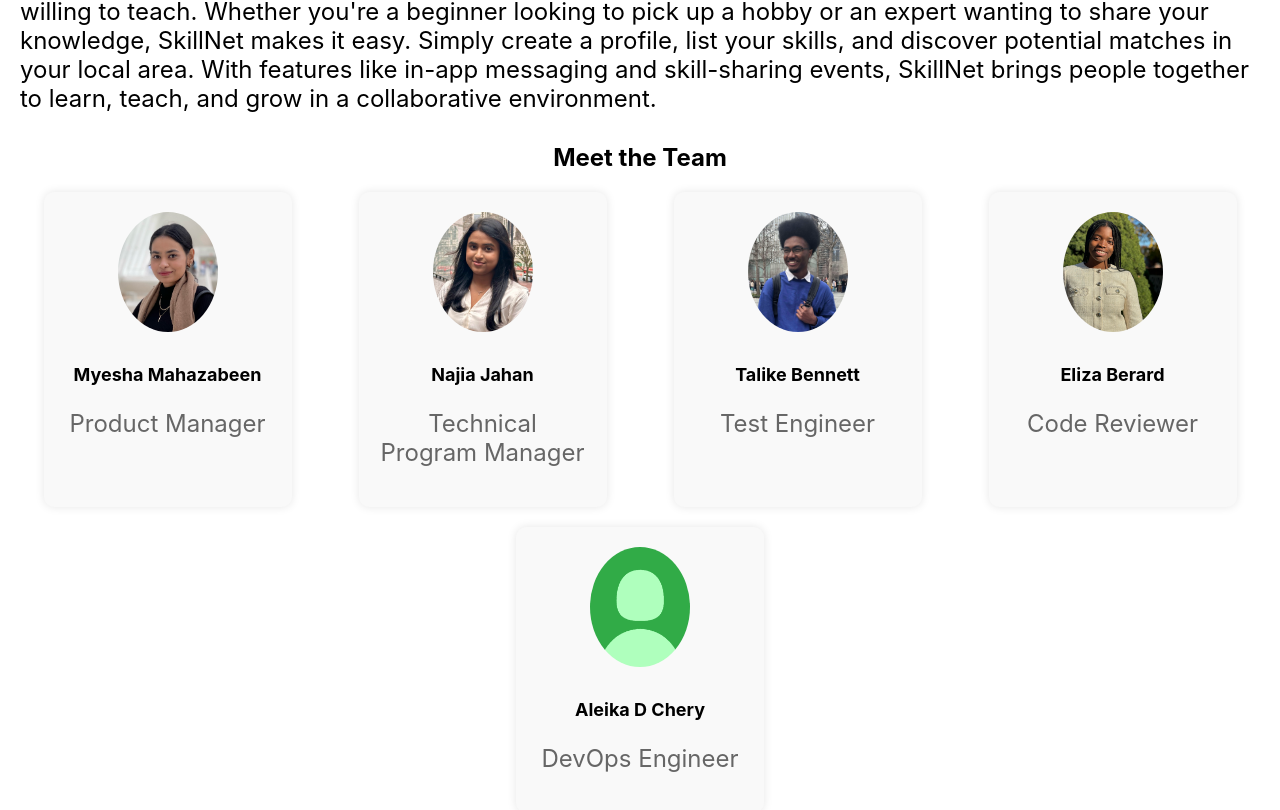
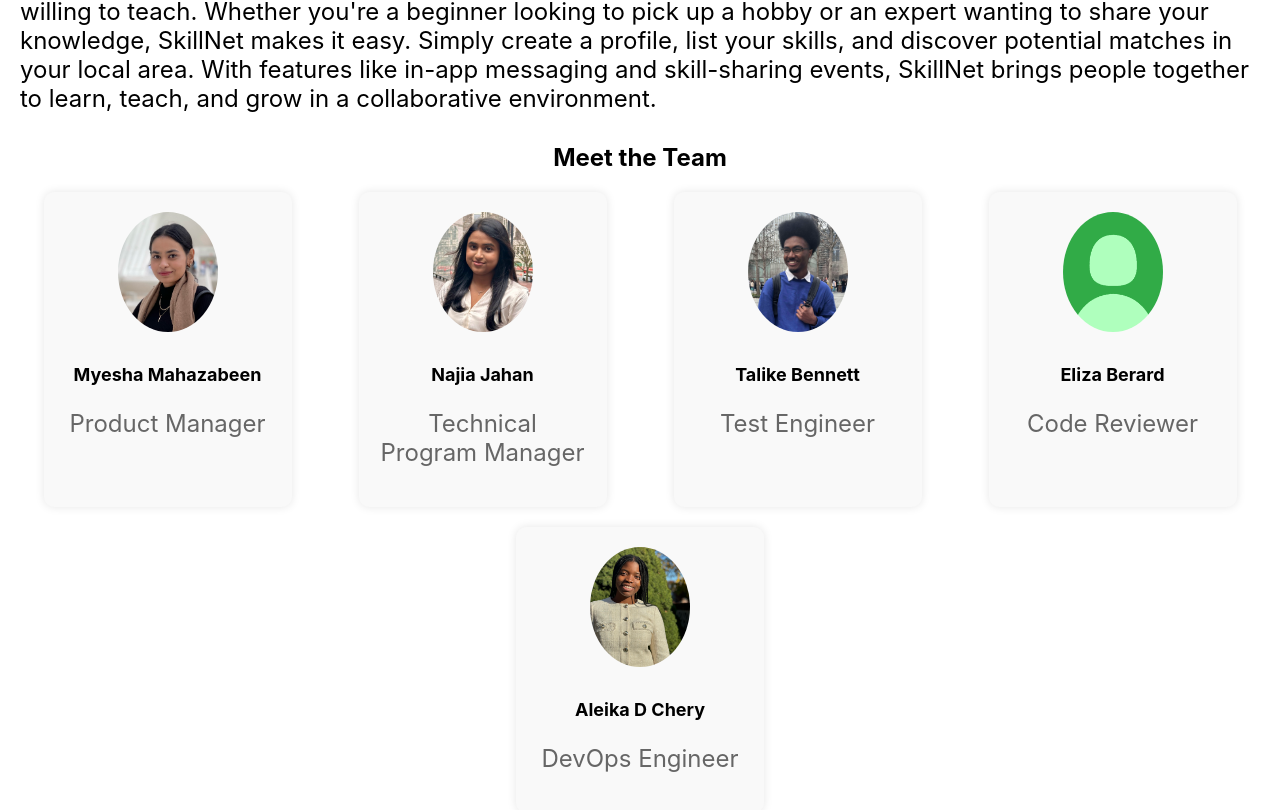
Before and after one commit to SkillNet-Team/SkillNet, a React (Create React App) app in the folder client/: page /aboutus in a window 1280 px wide. Shown: the part 668-1478 px from the top of the page. Built offline with nearby package versions, Linux system fonts and the light colour scheme.

Commit message:
updated about us

```diff
--- a/client/src/Pages/AboutUs/About.js
+++ b/client/src/Pages/AboutUs/About.js
@@ -45,14 +45,14 @@
               </div>
             </div>
             <div className={isDarkMode ? "team-member dark-mode" : "team-member"}>
-              <img src={aleikaImage} alt="Eliza Berard" className="team-member-image" />
+              <img src={defaultpp} alt="Eliza Berard" className="team-member-image" />
               <div className="team-member-info">
                 <h3>Eliza Berard</h3>
                 <p>Code Reviewer</p>
               </div>
             </div>
             <div className={isDarkMode ? "team-member dark-mode" : "team-member"}>
-              <img src={defaultpp} alt="Aleika D Chery" className="team-member-image" />
+              <img src={aleikaImage} alt="Aleika D Chery" className="team-member-image" />
               <div className="team-member-info">
                 <h3>Aleika D Chery</h3>
                 <p>DevOps Engineer</p>
```
